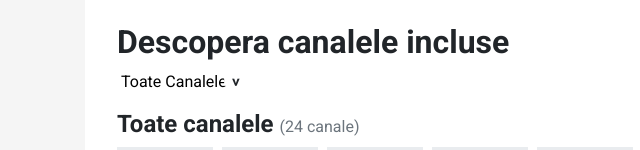
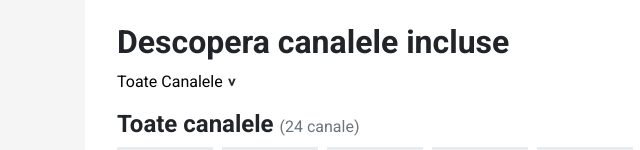
Before and after one commit to alexmsc96/telecommunication-landing-page, a website: page index.html in a window 1280 px wide. Shown: the part 650-800 px from the top of the page, 0-640 px from the left. Drawn offline with nearby package versions, Linux system fonts and the light colour scheme.

Commit message:
Final touches

```diff
--- a/main.scss
+++ b/main.scss
@@ -199,12 +199,11 @@ ul {
     position: absolute;
     content: ">";
     top: 0;
-    right: 3px;
+    right: 2%;
     font-size: 1rem;
     font-weight: bold;
     display: inline-block;
     transform: rotate(90deg);
-    background-color: $white;
     pointer-events: none;
   }
 }
@@ -213,6 +212,8 @@ ul {
   border: none;
   cursor: pointer;
   background-color: transparent;
+  appearance: none;
+  padding-right: 1rem;
 }
 
 .secondary {
```
Also changed, not shown: main.css, 1 other file.
